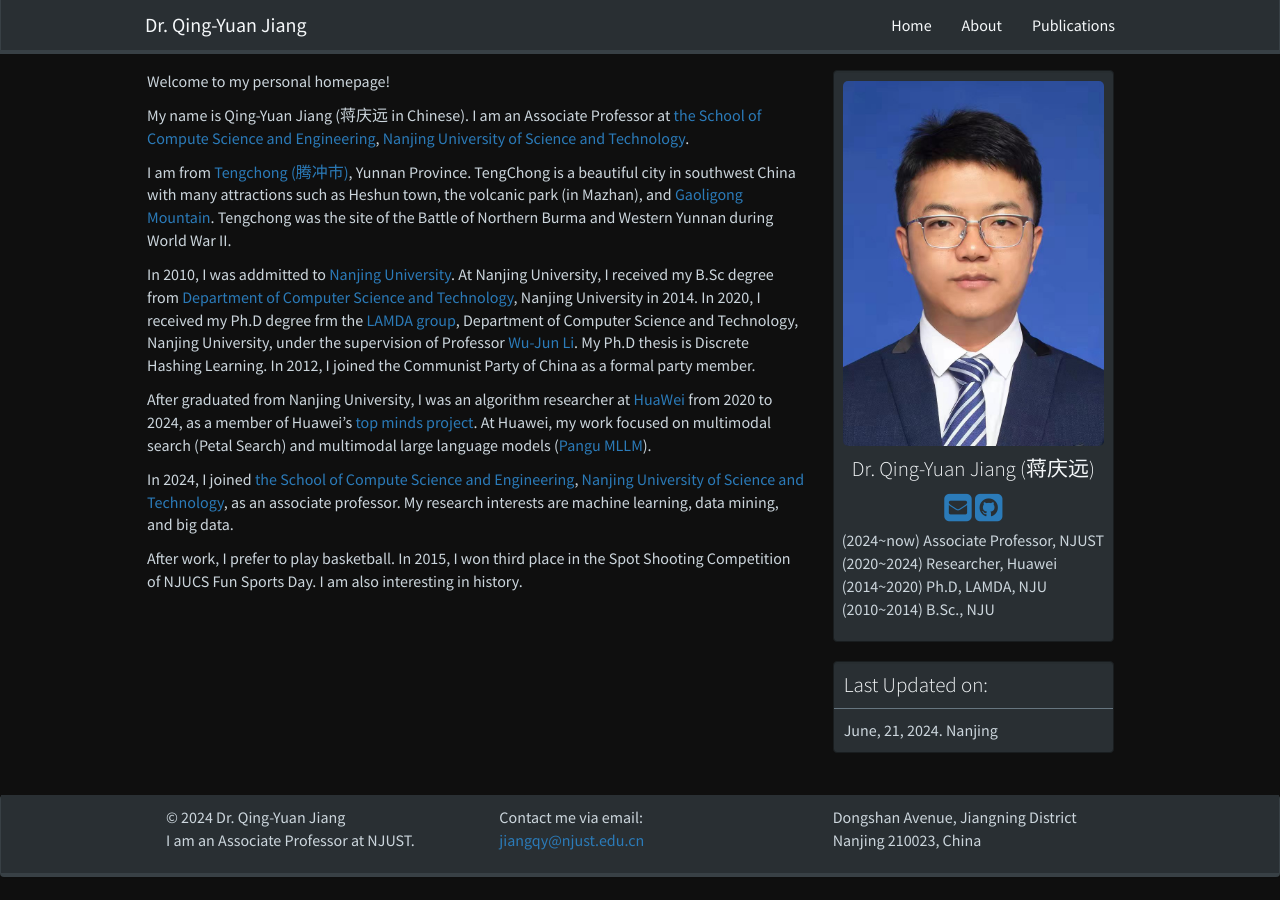
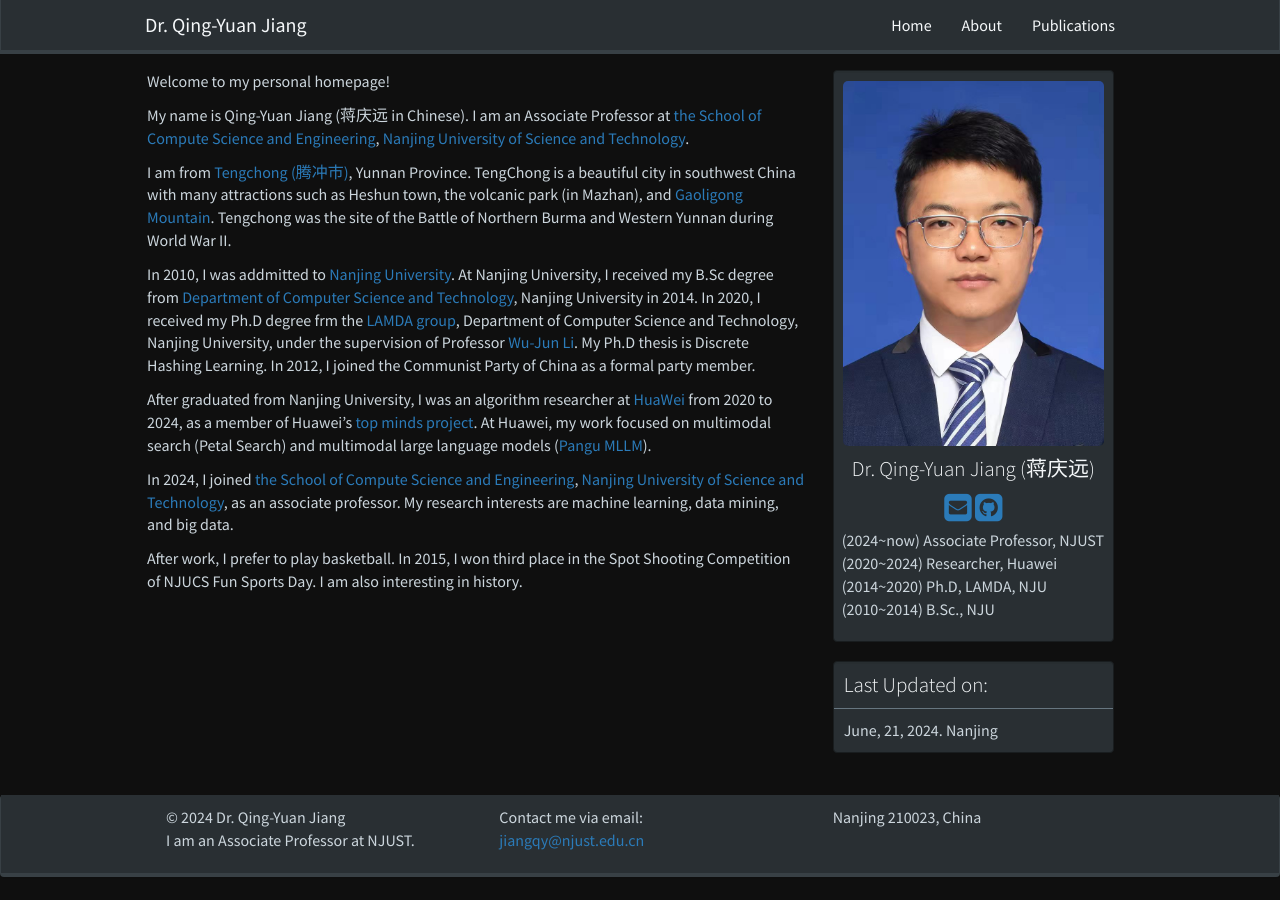
Before and after one commit to jiangqy/jiangqy.github.io, a Jekyll site: the page built from _pages/home.md, in a window 1280 px wide. Built offline with Jekyll 4.4.1, drawn with Linux system fonts in a browser that asks for light colours; nearby versions of some CDN libraries; a style sheet for code colours, icons or effects is not loaded.

Commit message:
update location

```diff
--- a/_config.yml
+++ b/_config.yml
@@ -11,7 +11,6 @@
 
 # Location info. (shown in footer)
 location: >
-  Dongshan Avenue, Jiangning District</br>
   Nanjing 210023, China
 
 # Contact info. (shown in footer)
```
